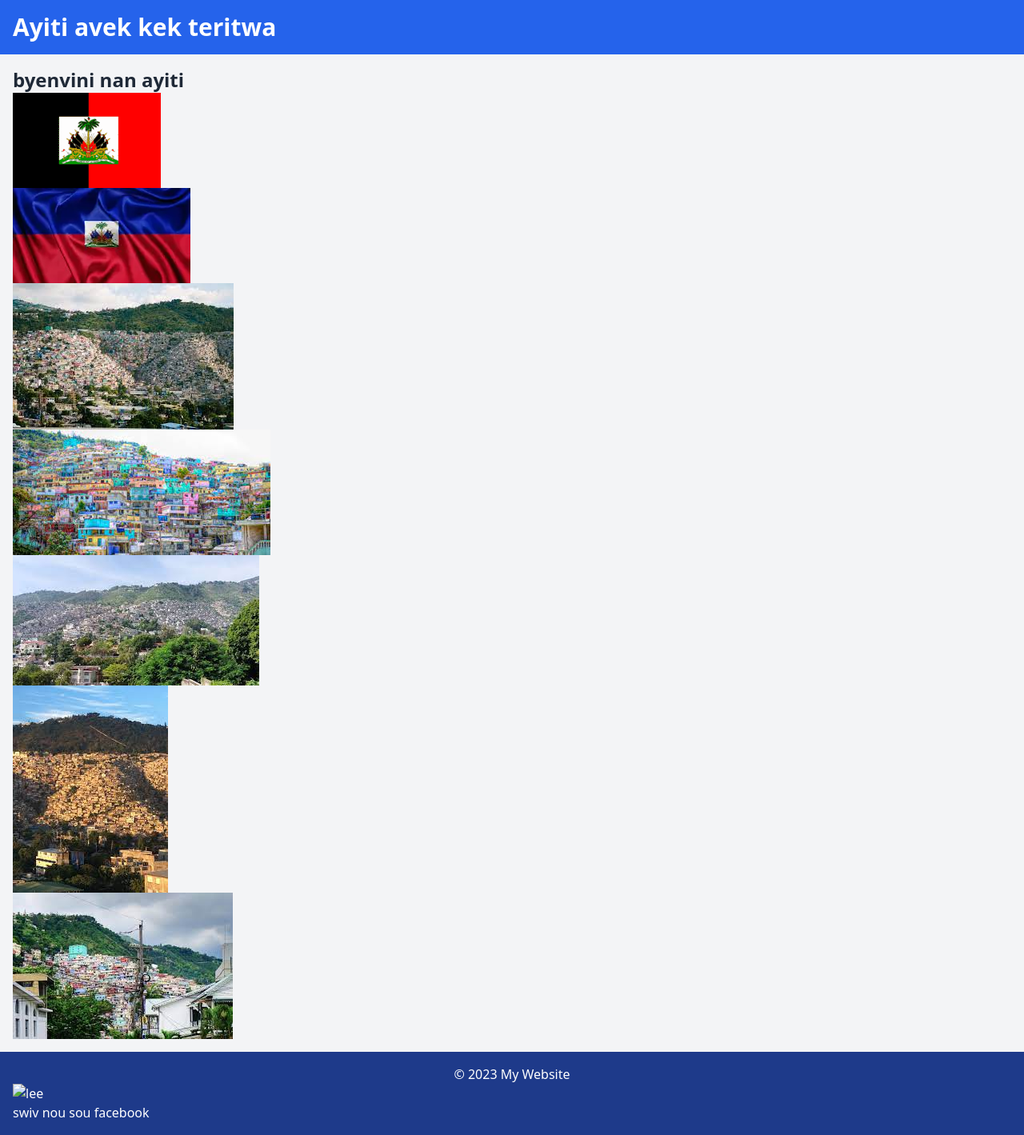
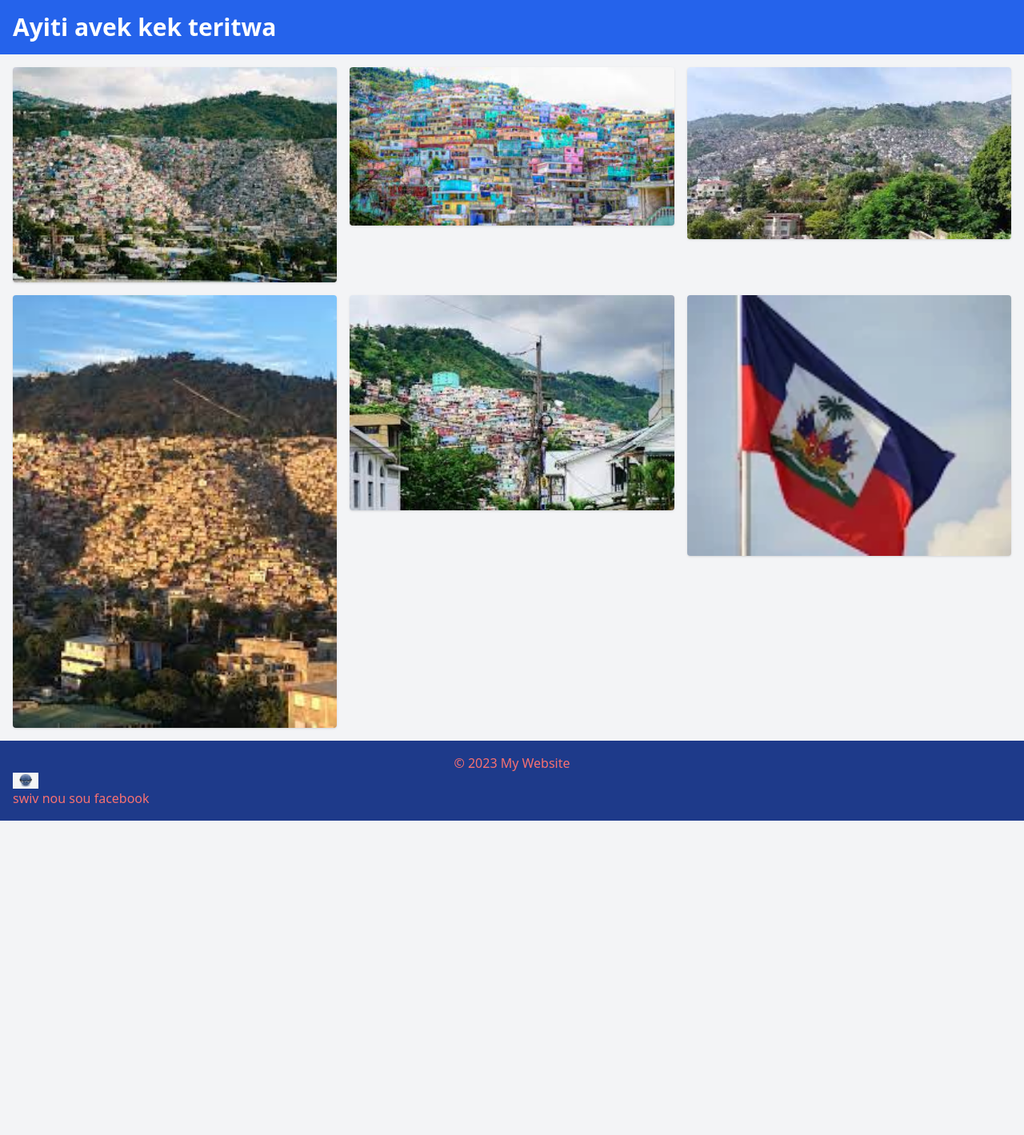
Before and after one commit to AgnusDeiGabriel/test1, a plain HTML site: page index.html in a window 1280 px wide. Shown: the whole page at 80% size. After the commit the page ends 1026 px from the top, so only its background shows below. Drawn offline with nearby package versions, Linux system fonts and the light colour scheme.

Commit message:
ayiti project

```diff
--- a/index.html
+++ b/index.html
@@ -7,33 +7,26 @@
     <script src="https://cdn.tailwindcss.com"></script>
 </head>
 <body class="flex flex-col min-h-screen bg-gray-100 text-gray-800">
-    <!-- <div class="container mx-auto p-4">
-        <h1 class="text-2xl font-bold mb-4">Hello, Tailwind CSS!</h1>
-        <p class="text-gray-700">This is a simple example of using Tailwind CSS.</p>
-        <button class="bg-blue-500 text-white px-4 py-2 rounded hover:bg-blue-600">Click Me</button>
-    </div> -->
 <header class="bg-blue-600 text-white p-4">
     <h1 class="text-3xl font-bold ">Ayiti avek kek teritwa</h1>
 </header>
 <div id="info"></div>
 
 </body>
-<main class="flex-grow p-4">
-    <h2 class="text-2xl font-semibold">byenvini nan ayiti</h2>
-    <p></p>
-   <img src="./téléchargement (1).webp" alt="">
-   <img src="./téléchargement (2).webp" alt="">
-   <img src="./images (1).jpg" alt="">
-   <p></p>
-   <img src="./images (2).jpg" alt="">
-   <img src="./images (3).jpg" alt="">
-   <img src="./images (4).jpg" alt="">
-   <img src="./images.jpg" alt="">
-</main>
+   <div class="grid grid-cols-3 gap-4 p-4">
+   <img src="./images (1).jpg" alt="Imaj 1" class="w-full h-auto rounded shadow">
+  <img src="./images (2).jpg" alt="Imaj 2" class="w-full h-auto rounded shadow">
+  <img src="./images (3).jpg" alt="Imaj 3" class="w-full h-auto rounded shadow">
+  <img src="./images (4).jpg" alt="Imaj 4" class="w-full h-auto rounded shadow">
+  <img src="./images.jpg" alt="Imaj 5" class="w-full h-auto rounded shadow">
+  <img src="./images.webp" alt="Imaj 6" class="w-full h-auto rounded shadow">
+</div>
 <footer class="bg-blue-900 text-white p-4">
-    <p class="text-center">© 2023 My Website</p>
-    <img src="facebook-icon.png" alt="lee" width="40" style="vertical-align: middle;"> swiv nou sou facebook</a>
-    <a class="text-blue-800 bg-red-600 border-20px" href="https://facebook.com/keno lee" target="_blank"></a>
+    <p class="text-center text-red-400">© 2023 My Website</p>
+    <a href="https://facebook.com/keno lee"><img class="h-5" src="./download wolrd.jpeg" alt="">
+    </a>
+    <p class="text-red-400">swiv nou sou facebook</p>
+
 </footer>
 </body>
 </html>
```
Also changed, not shown: download wolrd.jpeg (added).
